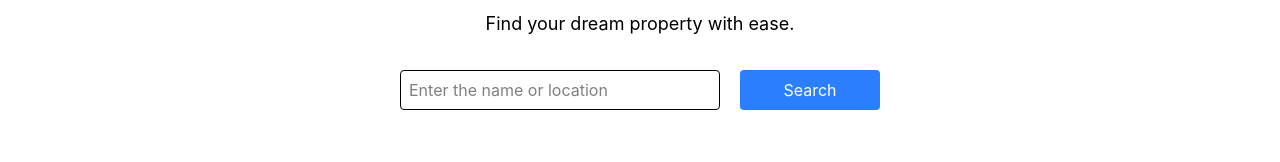
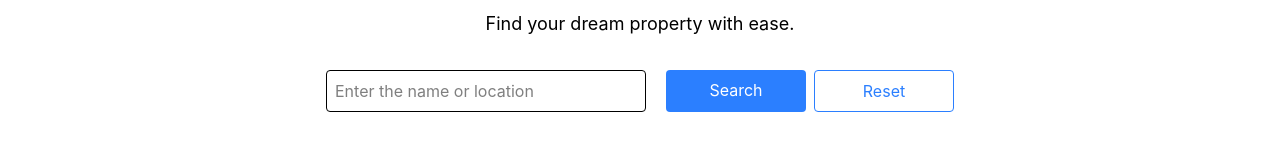
Before and after one commit to dankul/SoftPro-Test, a Vue app: page / in a window 1280 px wide. Shown: the part 158-320 px from the top of the page. Built offline with nearby package versions, Linux system fonts and the light colour scheme.

Commit message:
Add reset button to filter form for clearing search query

```diff
--- a/src/components/Filter.vue
+++ b/src/components/Filter.vue
@@ -2,6 +2,7 @@
   <form
       class="w-full flex justify-center gap-5 mb-20"
       @submit.prevent="$emit('getSearchQuery', searchQuery)"
+      @reset="$emit('getSearchQuery', '')"
   >
     <input
       v-model="searchQuery"
@@ -9,9 +10,14 @@
       placeholder="Enter the name or location"
       class="flex-1 rounded border max-w-80 pl-2"
     />
-    <button type="submit" class="flex justify-center w-35 bg-blue-500 text-white py-2 px-4 rounded hover:opacity-75 hover:shadow-md transition duration-300 cursor-pointer">
-      Search
-    </button>
+    <div class="flex gap-2">
+      <button type="submit" class="flex justify-center w-35 bg-blue-500 text-white py-2 px-4 rounded hover:opacity-75 hover:shadow-md transition duration-300 cursor-pointer">
+        Search
+      </button>
+      <button type="reset" class="flex justify-center w-35 border border-blue-500 text-blue-500 py-2 px-4 rounded hover:opacity-75 hover:shadow-md transition duration-300 cursor-pointer">
+        Reset
+      </button>
+    </div>
   </form>
 </template>
 
```
